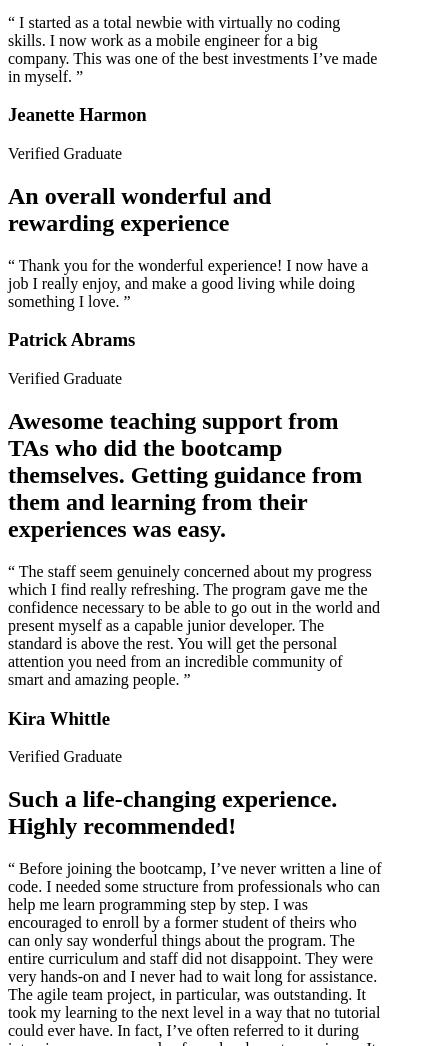
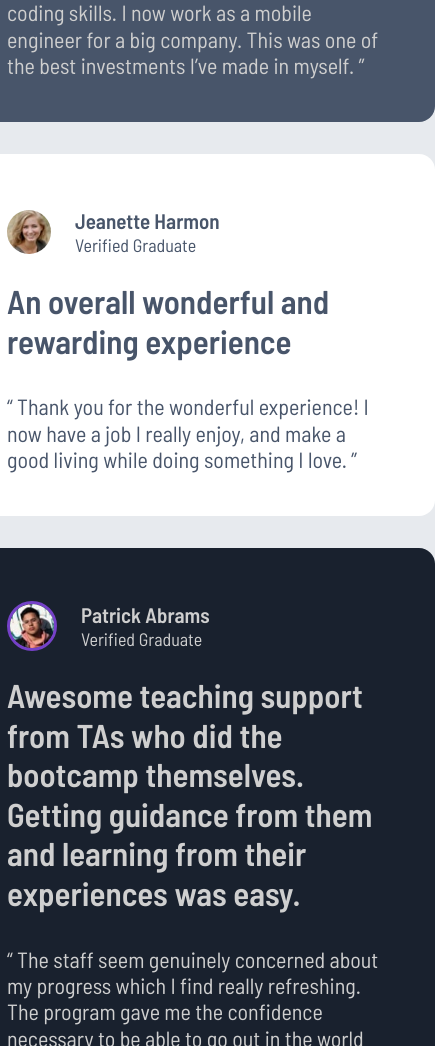
Before and after one commit to adityav8688/testimonials-grid-section, a plain HTML site: page index.html in a window 390 px wide. Shown: the part 554-1600 px from the top of the page, 435 px wide, since content can reach past the window. Drawn offline with Linux system fonts and the light colour scheme.

Commit message:
after css, mobile and desktop layout.

```diff
--- a/index.html
+++ b/index.html
@@ -1,28 +1,33 @@
 <!DOCTYPE html>
 <html lang="en">
+
 <head>
   <meta charset="UTF-8">
-  <meta name="viewport" content="width=device-width, initial-scale=1.0"> <!-- displays site properly based on user's device -->
+  <meta name="viewport" content="width=device-width, initial-scale=1.0">
+  <!-- displays site properly based on user's device -->
+  <link rel="preconnect" href="https://fonts.googleapis.com">
+  <link rel="preconnect" href="https://fonts.gstatic.com" crossorigin>
+  <link href="https://fonts.googleapis.com/css2?family=Barlow+Semi+Condensed:wght@100;200;300;400;500;600&display=swap"
+    rel="stylesheet">
+  <link rel="icon" type="image/png" sizes="32x32" href="./images/favicon-32x32.png">
+  <title>Frontend Mentor | [Challenge Name Here]</title>
+  <link rel="stylesheet" href="style.css">
+</head>
 
-  <link rel="icon" type="image/png" sizes="32x32" href="./images/favicon-32x32.png">
-
-  <title>Frontend Mentor | [Challenge Name Here]</title>
-
-  <!-- Feel free to remove these styles or customise in your own stylesheet 👍 -->
-  <style>
-    .attribution { font-size: 11px; text-align: center; }
-    .attribution a { color: hsl(228, 45%, 44%); }
-  </style>
-</head>
 <body>
   <header></header>
   <main>
+    <div class="card">
       <div class="wrapper">
         <div class="card-1">
-        <div>
+          <div class="profile">
+            <img src="./images/image-daniel.jpg" alt="daniel-profile">
+            <div class="profile-name" id="name-1">
               <h3>Daniel Clifford</h3>
               <p>Verified Graduate</p>
             </div>
+          </div>
+          <div class="profile-info" id="info-1">
             <h2>I received a job offer mid-course, and the subjects I learned were current, if not more so,
               in the company I joined. I honestly feel I got every penny’s worth.</h2>
             <p>“ I was an EMT for many years before I joined the bootcamp. I’ve been looking to make a
@@ -31,29 +36,44 @@
               The next 12 weeks was the best - and most grueling - time of my life. Since completing
               the course, I’ve successfully switched careers, working as a Software Engineer at a VR startup. ”</p>
           </div>
+        </div>
         <div class="card-2">
-        <div>
+          <div class="profile">
+            <img src="./images/image-jonathan.jpg" alt="jonathan-profile">
+            <div class="profile-name" id="name-2">
               <h3>Jonathan Walters</h3>
               <p>Verified Graduate</p>
             </div>
+          </div>
+          <div class="profile-info" id="info-2">
             <h2>The team was very supportive and kept me motivated</h2>
             <p>“ I started as a total newbie with virtually no coding skills. I now work as a mobile engineer
               for a big company. This was one of the best investments I’ve made in myself. ”</p>
           </div>
+        </div>
         <div class="card-3">
-        <div>
+          <div class="profile">
+            <img src="./images/image-jeanette.jpg" alt="jeanette-profile">
+            <div class="profile-name" id="name-3">
               <h3>Jeanette Harmon</h3>
               <p>Verified Graduate</p>
             </div>
+          </div>
+          <div class="profile-info" id="info-3">
             <h2>An overall wonderful and rewarding experience</h2>
             <p>“ Thank you for the wonderful experience! I now have a job I really enjoy, and make a good living
               while doing something I love. ”</p>
           </div>
+        </div>
         <div class="card-4">
-        <div>
+          <div class="profile">
+            <img src="./images/image-patrick.jpg" alt="patrick-profile">
+            <div class="profile-name" id="name-4">
               <h3>Patrick Abrams</h3>
               <p>Verified Graduate</p>
             </div>
+          </div>
+          <div class="profile-info" id="info-4">
             <h2>Awesome teaching support from TAs who did the bootcamp themselves. Getting guidance from them and
               learning from their experiences was easy.</h2>
             <p>“ The staff seem genuinely concerned about my progress which I find really refreshing. The program
@@ -61,11 +81,16 @@
               junior developer. The standard is above the rest. You will get the personal attention you need from
               an incredible community of smart and amazing people. ”</p>
           </div>
+        </div>
         <div class="card-5">
-        <div>
+          <div class="profile">
+            <img src="./images/image-kira.jpg" alt="kira-profile">
+            <div class="profile-name" id="name-5">
               <h3>Kira Whittle</h3>
               <p>Verified Graduate</p>
             </div>
+          </div>
+          <div class="profile-info" id="info-5">
             <h2>Such a life-changing experience. Highly recommended!</h2>
             <p>“ Before joining the bootcamp, I’ve never written a line of code. I needed some structure from
               professionals who can help me learn programming step by step. I was encouraged to enroll by a former
@@ -77,6 +102,9 @@
               100% recommend! ”</p>
           </div>
         </div>
+      </div>
+    </div>
   </main>
 </body>
+
 </html>
--- a/style.css
+++ b/style.css
@@ -0,0 +1,215 @@
+body {
+    font-family: "Barlow Semi Condensed", sans-serif;
+    line-height: 1.2;
+    font-size: 13px;
+    background-color: hsl(214, 17%, 92%);
+}
+
+.card {
+    display: flex;
+    align-items: center;
+    justify-content: center;
+    height: 100vh;
+}
+
+.wrapper {
+    display: grid;
+    grid-template-columns: repeat(4);
+    grid-auto-columns: 15rem;
+    grid-auto-rows: 17.5rem;
+    gap: 2rem;
+}
+
+.profile {
+    display: flex;
+    flex-direction: row;
+    align-items: center;
+    padding: 2rem;
+    padding-bottom: 0;
+}
+
+/* grid placement */
+.card-1 {
+    border-radius: 1rem;
+    background-color: hsl(263, 55%, 52%);
+    grid-column: 1 / 3;
+}
+
+.card-2 {
+    border-radius: 1rem;
+    background-color: hsl(217, 19%, 35%);
+}
+
+.card-3 {
+    border-radius: 1rem;
+    background-color: hsl(0, 0%, 100%);
+    grid-column: 1 / 2;
+}
+
+.card-4 {
+    border-radius: 1rem;
+    background-color: hsl(219, 29%, 14%);
+    grid-column: 2 / 4;
+}
+
+.card-5 {
+    border-radius: 1rem;
+    background-color: hsl(0, 0%, 100%);
+    grid-column: 4;
+    grid-row: 1 / 3;
+}
+
+/* padding and border radius for img */
+.profile img {
+    border-radius: 50%;
+    height: 2rem;
+}
+
+.profile-name {
+    padding-left: 1rem;
+}
+
+.profile-info {
+    display: flex;
+    flex-direction: column;
+    padding: 0rem 2rem 1rem 2rem;
+}
+
+/* margins for font */
+.profile-name * {
+    margin: 0.1rem 0 0.1rem 0;
+}
+
+.profile-info * {
+    margin: 0.5rem 0 0.5rem 0;
+    height: fit-content;
+}
+
+/* font colors */
+#name-1,
+#info-1 p {
+    font-weight: 400;
+    color: hsl(260, 100%, 95%);
+}
+
+#info-1 h2 {
+    font-weight: 600;
+    color: hsl(0, 0%, 100%);
+}
+
+#name-2,
+#info-2 p {
+    font-weight: 400;
+    color: hsl(0, 0%, 81%);
+}
+
+#info-2 h2 {
+    font-weight: 600;
+    color: hsl(214, 17%, 92%);
+}
+
+#name-3,
+#info-3 p {
+    font-weight: 400;
+    color: hsl(217, 19%, 35%);
+}
+
+#info-3 h2 {
+    font-weight: 600;
+    color: hsl(217, 19%, 35%);
+}
+
+#name-4,
+#info-4 p {
+    font-weight: 400;
+    color: hsl(0, 0%, 81%);
+}
+
+#info-4 h2 {
+    font-weight: 600;
+    color: hsl(0, 0%, 81%);
+}
+
+#name-5,
+#info-5 p {
+    font-weight: 400;
+    color: hsl(217, 19%, 35%);
+}
+
+#info-5 h2 {
+    font-weight: 600;
+    color: hsl(217, 19%, 35%);
+}
+
+@media (max-width: 600px) {
+    body {
+        font-size: 22px;
+    }
+
+    .card {
+        display: flex;
+        align-items: center;
+        justify-content: center;
+        height: 235vh;
+        padding: 3rem 1.5rem 3rem 1.5rem;
+    }
+
+    .wrapper {
+        display: grid;
+        grid-template-columns: repeat(1);
+        grid-auto-columns: 30rem;
+        grid-auto-rows: minmax(auto, auto);
+    }
+
+    .profile img {
+        border-radius: 50%;
+        height: 2.75rem;
+    }
+    .card-1 img{
+        border: 3.5px solid;
+        border-color: hsla(264, 82%, 80%, 0.5);
+    }
+    .card-4 img{
+        border: 3.5px solid;
+        border-color: hsl(263, 55%, 52%);
+    }
+
+    .profile-name {
+        font-size: 18px;
+        padding-left: 1.5rem;
+    }
+    .profile-info * {
+        padding-top: 1rem;
+    }
+
+    .card-1 {
+        padding: 1.25rem;
+        grid-column: auto;
+        grid-row: 1 / 3;
+    }
+
+    .card-2 {
+        padding: 1.25rem;
+        grid-column: auto;
+        grid-row: 3 / 4;
+    }
+
+    .card-3 {
+        padding: 1.25rem;
+        grid-column: auto;
+        grid-row: 4 / 5;
+    }
+
+    .card-4 {
+        padding: 1.25rem;
+        grid-column: auto;
+        grid-row: 5 / 7;
+    }
+
+    .card-5 {
+        padding: 1.25rem;
+        grid-column: auto;
+        grid-row: 7 / 9;
+    }
+
+}
```
Lines whose indentation alone changed are shown as unchanged.
